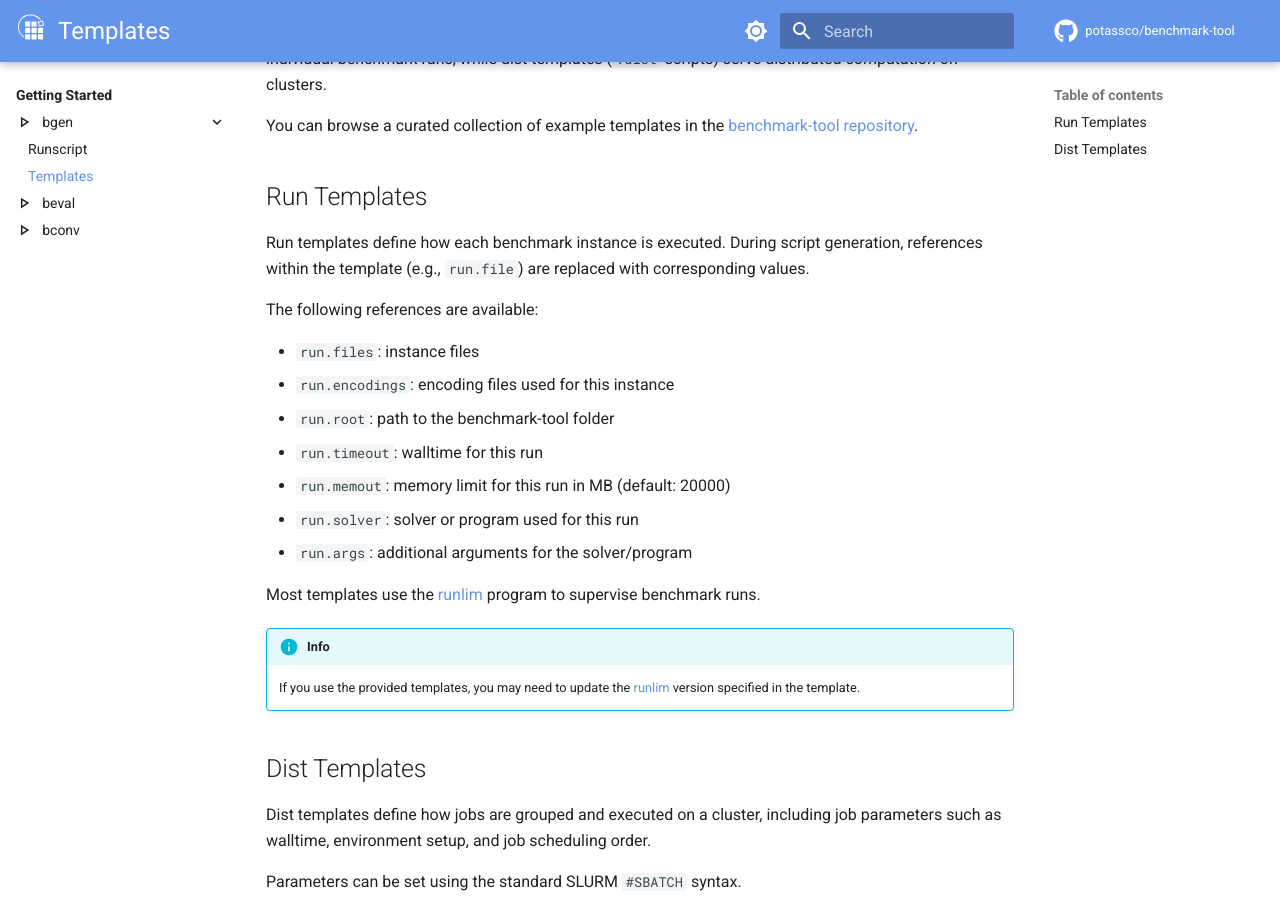
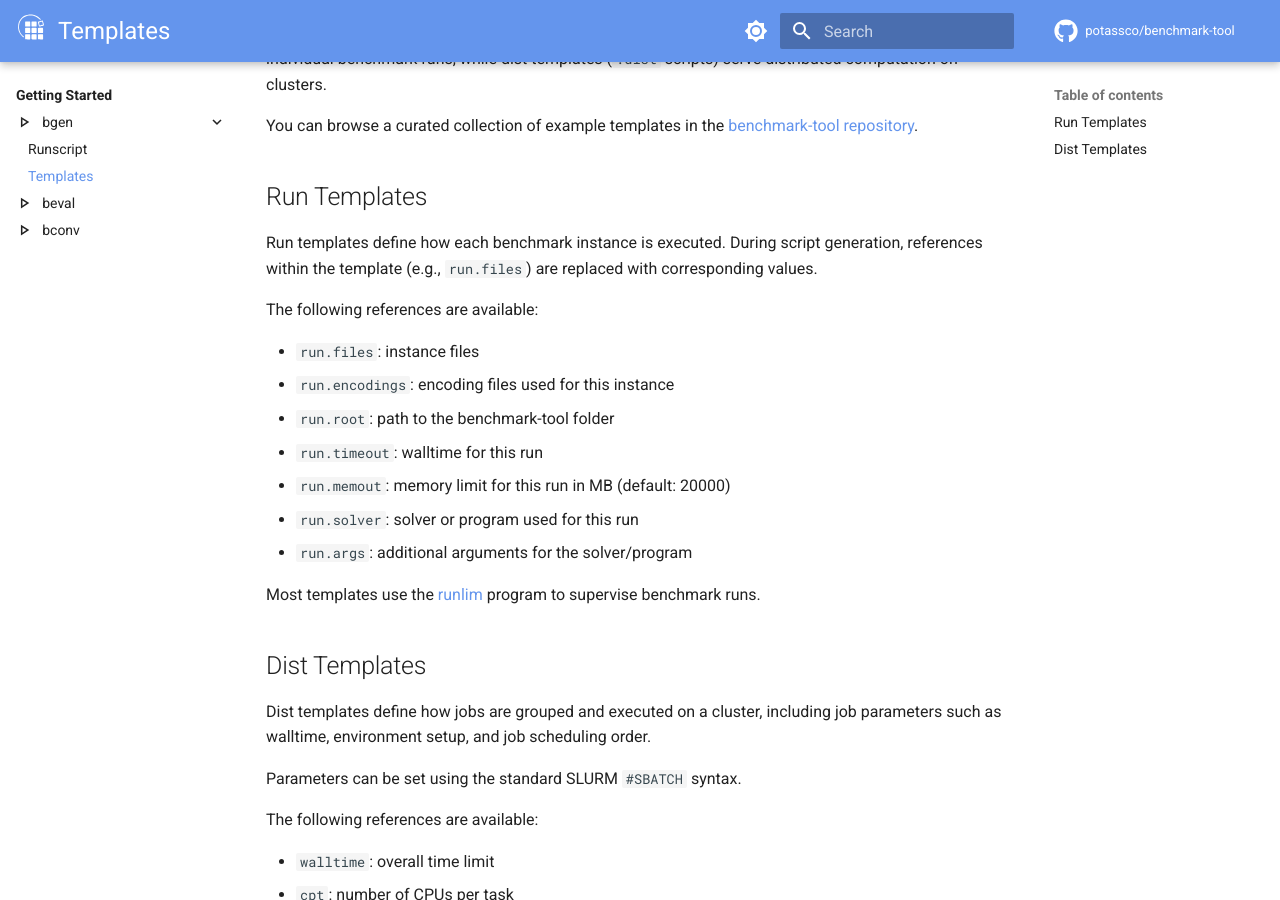
Before and after one commit to potassco/benchmark-tool, an MkDocs documentation site: the page built from docs/getting_started/bgen/templates.md, in a window 1280 px wide and 900 px high, scrolled down 261 px. Built offline with MkDocs 1.6.1 and Material for MkDocs 9.7.7, drawn with Linux system fonts in a browser that asks for light colours; comment, search, counter and statistics services are not loaded.

Commit message:
address Tom's comments

```diff
--- a/docs/getting_started/bgen/templates.md
+++ b/docs/getting_started/bgen/templates.md
@@ -12,8 +12,8 @@ repository].
 ## Run Templates
 
 Run templates define how each benchmark instance is executed. During script
-generation, references within the template (e.g., `run.file`) are replaced with
-corresponding values.
+generation, references within the template (e.g., `run.files`) are replaced
+with corresponding values.
 
 The following references are available:
 
@@ -26,10 +26,6 @@ The following references are available:
 - `run.args`: additional arguments for the solver/program
 
 Most templates use the [runlim] program to supervise benchmark runs.
-
-!!! info
-    If you use the provided templates, you may need to update the [runlim]
-    version specified in the template.
 
 ## Dist Templates
 
```
Also changed, not shown: docs/getting_started/bgen/runscript.md (+7 -6 lines), docs/getting_started/index.md (+1 -2 lines).
